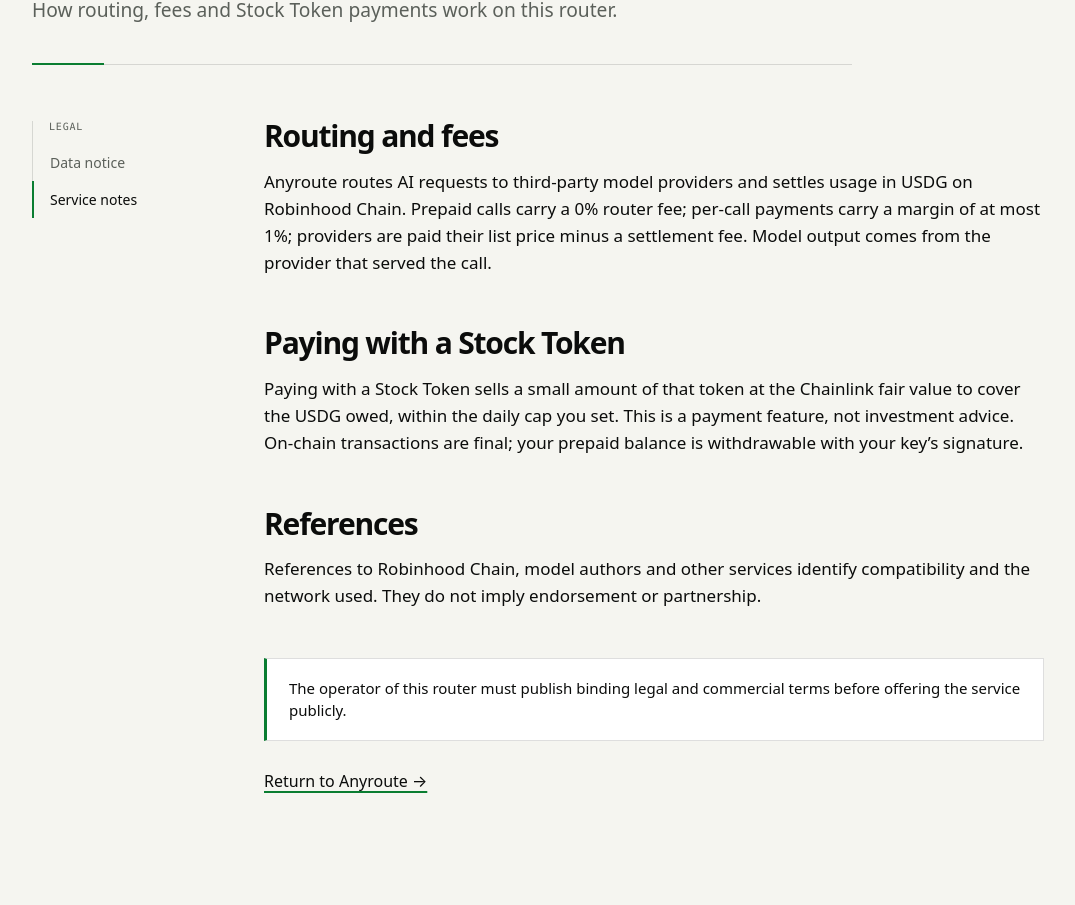
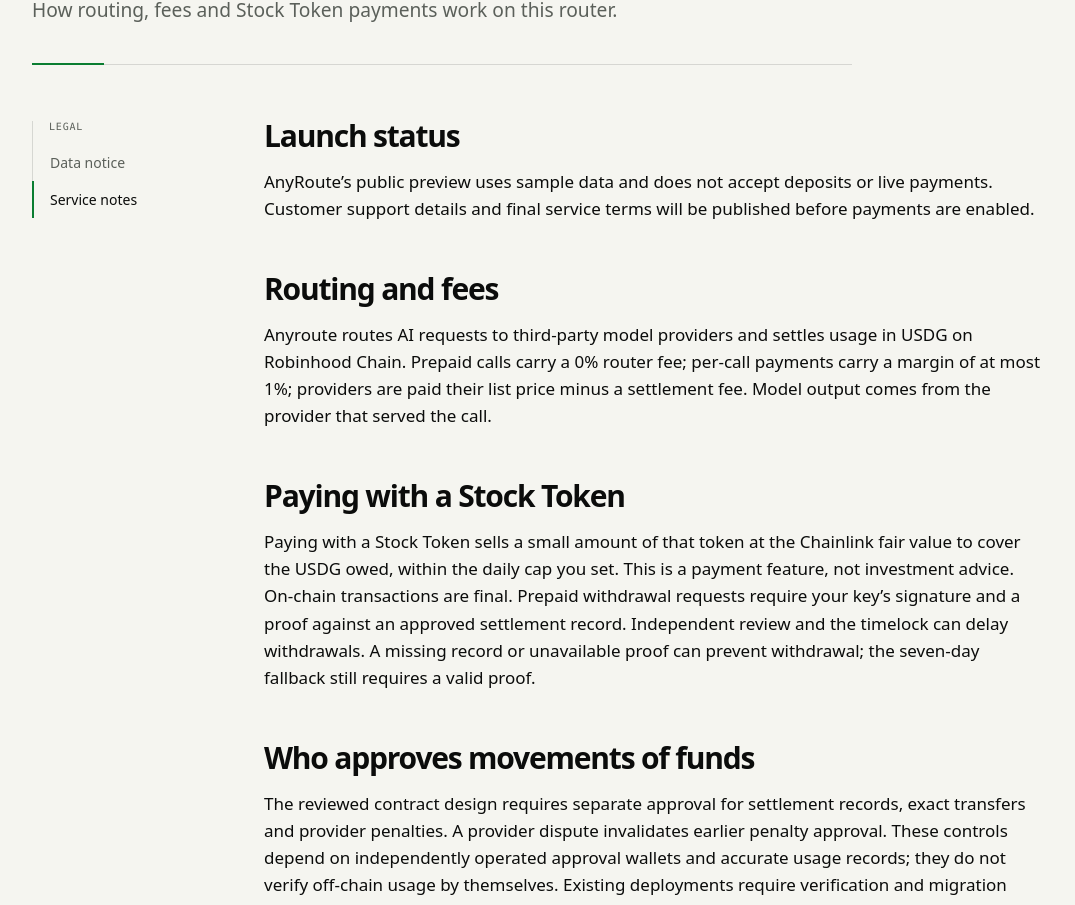
Before and after one commit to AnyRouteRH/AnyRoute, a Next.js app in the folder web/: page /legal/terms in a window 1280 px wide. Shown: the part 300-1205 px from the top of the page, without its empty margins (88-1163 px from the left). Built offline with nearby package versions, Linux system fonts and the light colour scheme; a web font is replaced by a local one.

Commit message:
docs(web): explain custody delays, cache retention and preview limits

```diff
--- a/web/app/legal/privacy/page.jsx
+++ b/web/app/legal/privacy/page.jsx
@@ -5,10 +5,12 @@
   <div className="side-layout">
     <nav className="side-nav" aria-label="Legal pages" data-reveal="fade"><span className="side-nav-label">Legal</span><a href="/legal/privacy/" aria-current="page">Data notice</a><a href="/legal/terms/">Service notes</a></nav>
     <article className="page-body prose legal-body" data-reveal>
+      <h2>Preview and contact details</h2>
+      <p>AnyRoute’s public preview uses fictional workspace data. The support email, retention periods and process for requesting deletion are not finalized; they must be published before the live payment service launches.</p>
       <h2>What the router stores</h2>
-      <p>The router stores what it needs to route and account for calls: API key hashes (never the keys), balances and ledger entries, receipts with token counts, costs and SHA-256 hashes of each request and response, the wallet addresses you link or pay from, and encrypted bring-your-own provider keys. It never stores prompt or response text. The optional response cache is encrypted, scoped to your workspace and expires.</p>
+      <p>The router stores what it needs to route and account for calls: API key hashes (never the keys), balances and ledger entries, receipts with token counts, costs and SHA-256 hashes of each request and response, the wallet addresses you link or pay from, and encrypted bring-your-own provider keys. The accounting database does not store prompt or response text. If the optional response cache is enabled, it temporarily retains encrypted response content, separated by API key and policy, until expiry. Providers can have their own retention policies.</p>
       <h2>Where your prompts go</h2>
-      <p>Your prompts are sent to the provider that serves each call, under that provider’s data policy, shown per provider in the dashboard. Private requests go only to attested TEE providers. Deposits, payments and receipt anchors are public on Robinhood Chain. The dashboard keeps your API key in this browser’s storage.</p>
+      <p>Your prompts are sent to the provider that serves each call, under that provider’s data policy, shown per provider in the dashboard. Private requests go only to attested TEE providers. Deposits, payments and receipt anchors are public on Robinhood Chain. The dashboard keeps your API key in session storage for the current browser tab. Signing out removes that stored key.</p>
       <h2>Your controls</h2>
       <p>Use “Sign out of this browser” in the dashboard settings to remove the key from this browser. Exports of your keys, balance and receipts are available from the same page. The sample workspace, if you open it, keeps its fictional data in this browser only.</p>
       <div className="note">The operator of this router must publish its legal entity, retention periods and a full privacy policy before offering the service publicly.</div>
--- a/web/app/legal/terms/page.jsx
+++ b/web/app/legal/terms/page.jsx
@@ -5,10 +5,14 @@
   <div className="side-layout">
     <nav className="side-nav" aria-label="Legal pages" data-reveal="fade"><span className="side-nav-label">Legal</span><a href="/legal/privacy/">Data notice</a><a href="/legal/terms/" aria-current="page">Service notes</a></nav>
     <article className="page-body prose legal-body" data-reveal>
+      <h2>Launch status</h2>
+      <p>AnyRoute’s public preview uses sample data and does not accept deposits or live payments. Customer support details and final service terms will be published before payments are enabled.</p>
       <h2>Routing and fees</h2>
       <p>Anyroute routes AI requests to third-party model providers and settles usage in USDG on Robinhood Chain. Prepaid calls carry a 0% router fee; per-call payments carry a margin of at most 1%; providers are paid their list price minus a settlement fee. Model output comes from the provider that served the call.</p>
       <h2>Paying with a Stock Token</h2>
-      <p>Paying with a Stock Token sells a small amount of that token at the Chainlink fair value to cover the USDG owed, within the daily cap you set. This is a payment feature, not investment advice. On-chain transactions are final; your prepaid balance is withdrawable with your key’s signature.</p>
+      <p>Paying with a Stock Token sells a small amount of that token at the Chainlink fair value to cover the USDG owed, within the daily cap you set. This is a payment feature, not investment advice. On-chain transactions are final. Prepaid withdrawal requests require your key’s signature and a proof against an approved settlement record. Independent review and the timelock can delay withdrawals. A missing record or unavailable proof can prevent withdrawal; the seven-day fallback still requires a valid proof.</p>
+      <h2>Who approves movements of funds</h2>
+      <p>The reviewed contract design requires separate approval for settlement records, exact transfers and provider penalties. A provider dispute invalidates earlier penalty approval. These controls depend on independently operated approval wallets and accurate usage records; they do not verify off-chain usage by themselves. Existing deployments require verification and migration before these protections apply.</p>
       <h2>References</h2>
       <p>References to Robinhood Chain, model authors and other services identify compatibility and the network used. They do not imply endorsement or partnership.</p>
       <div className="note">The operator of this router must publish binding legal and commercial terms before offering the service publicly.</div>
```
